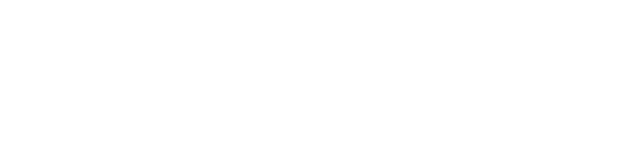
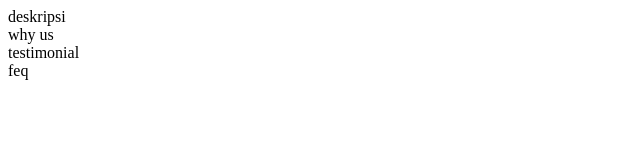
Before and after one commit to melindameike/project-kelompok, a plain HTML site: page index.html in a window 1280 px wide. Shown: the whole page, without its empty margins (0-640 px from the left). Drawn offline with Linux system fonts and the light colour scheme.

Commit message:
pembuatan section baru

```diff
--- a/index.html
+++ b/index.html
@@ -7,6 +7,9 @@
     <title>Document</title>
 </head>
 <body>
-
+    <section>deskripsi</section>
+    <section>why us</section>
+    <section>testimonial</section>
+    <section>feq</section>
 </body>
 </html>
```
